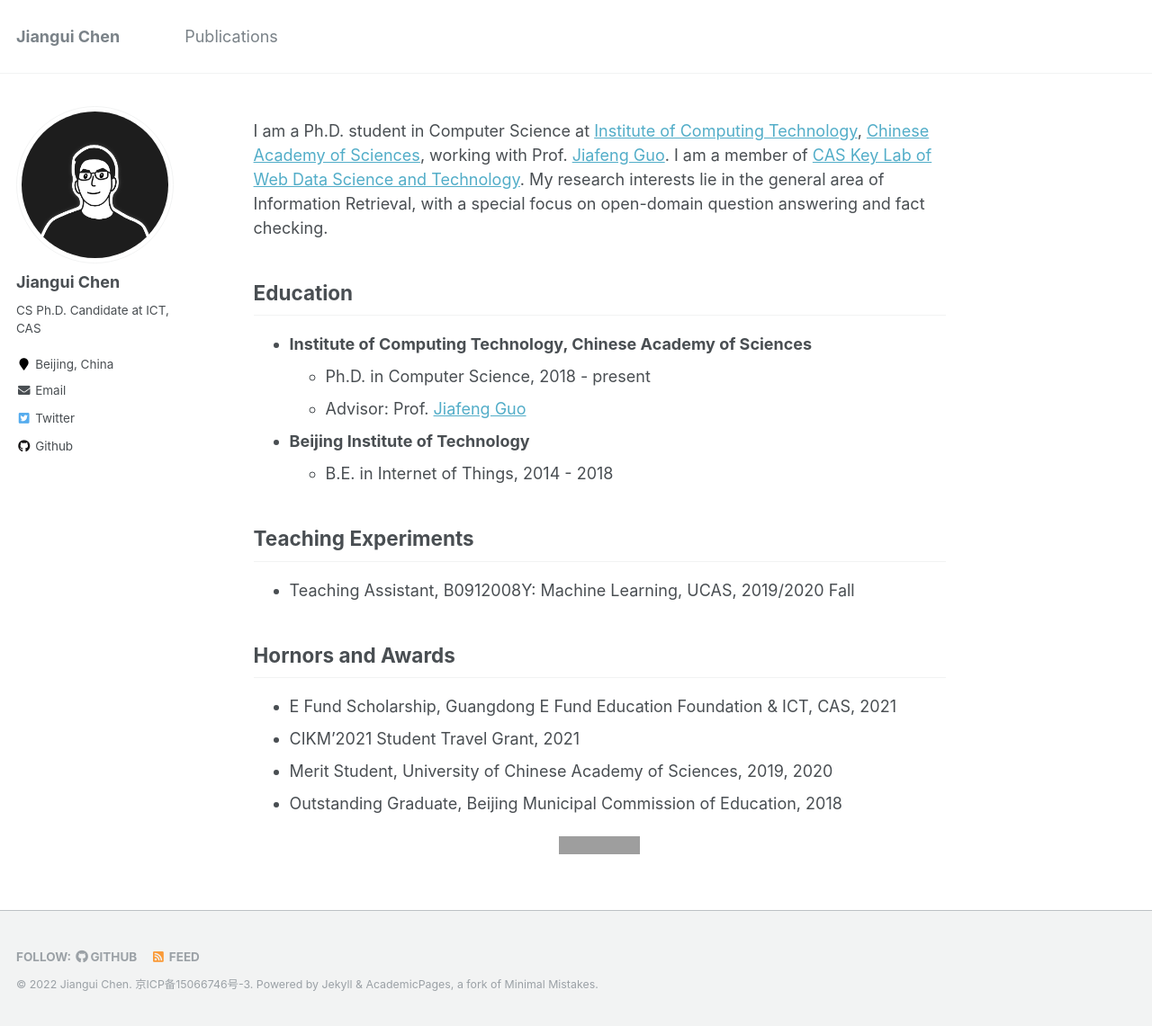
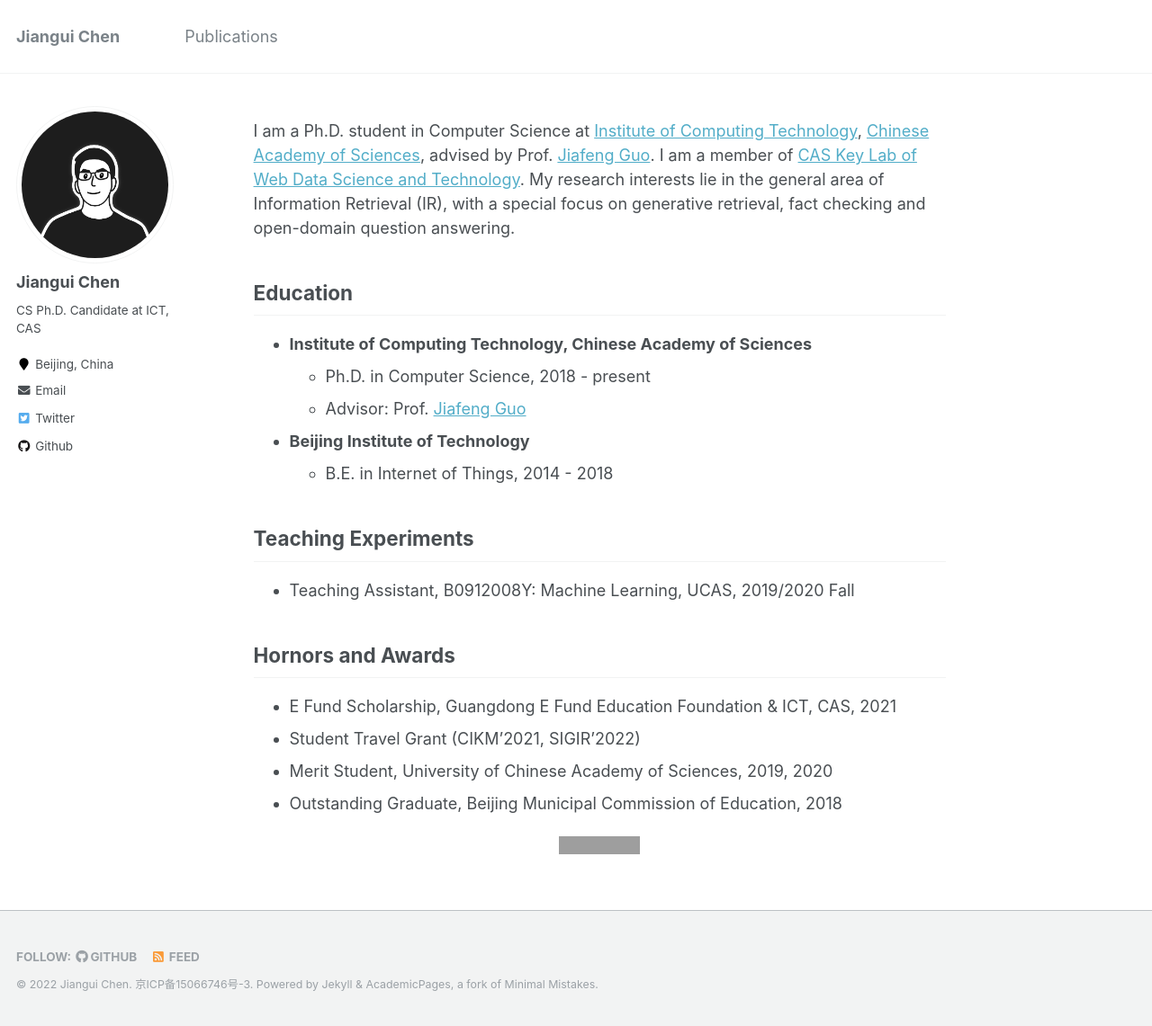
Before and after one commit to Chriskuei/chriskuei.github.io, a Jekyll site: the page built from _pages/about.md, in a window 1280 px wide and 1141 px high. Shown: the whole window at 90% size. Built offline with Jekyll 4.4.1, drawn with Linux system fonts in a browser that asks for light colours; grey boxes are pictures that could not be loaded.

Commit message:
Update bio

```diff
--- a/_pages/about.md
+++ b/_pages/about.md
@@ -9,8 +9,7 @@ redirect_from:
 ---
 
 
-I am a Ph.D. student in Computer Science at [Institute of Computing Technology](http://www.ict.ac.cn/), [Chinese Academy of Sciences](http://www.cas.cn/), working with Prof. [Jiafeng Guo](http://www.bigdatalab.ac.cn/gjf/). I am a member of [CAS Key Lab of Web Data Science and Technology](http://www.bigdatalab.ac.cn/).
-My research interests lie in the general area of Information Retrieval, with a special focus on open-domain question answering and fact checking.
+I am a Ph.D. student in Computer Science at [Institute of Computing Technology](http://www.ict.ac.cn/), [Chinese Academy of Sciences](http://www.cas.cn/), advised by Prof. [Jiafeng Guo](http://www.bigdatalab.ac.cn/gjf/). I am a member of [CAS Key Lab of Web Data Science and Technology](http://www.bigdatalab.ac.cn/). My research interests lie in the general area of Information Retrieval (IR), with a special focus on generative retrieval, fact checking and open-domain question answering.
 
 Education
 ------
@@ -27,7 +26,7 @@ Teaching Experiments
 Hornors and Awards
 ------
   * E Fund Scholarship, Guangdong E Fund Education Foundation & ICT, CAS, 2021
-  * CIKM’2021 Student Travel Grant, 2021
+  * Student Travel Grant (CIKM'2021, SIGIR'2022)
   * Merit Student, University of Chinese Academy of Sciences, 2019, 2020
   * Outstanding Graduate, Beijing Municipal Commission of Education, 2018
 
@@ -38,5 +37,5 @@ Hornors and Awards
 }
 </style>
 <div class="container">
-  <a href='https://clustrmaps.com/site/1bjbx'  title='Visit tracker'><img src='//clustrmaps.com/map_v2.png?cl=ffffff&w=a&t=m&d=3hOKfeexZUdpSFmQcZ-RNPDNW3WVv9ducU6gljhPy_M&co=a2acb3&ct=ffffff'/></a>
+  <a href='https://clustrmaps.com/site/1bjbx'  title='Visit tracker'><img src='//clustrmaps.com/map_v2.png?cl=ffffff&w=a&t=n&d=3hOKfeexZUdpSFmQcZ-RNPDNW3WVv9ducU6gljhPy_M&co=a2acb3'/></a>
 </div>
```
Also changed, not shown: _pages/publications.md (+1 -1 lines).
